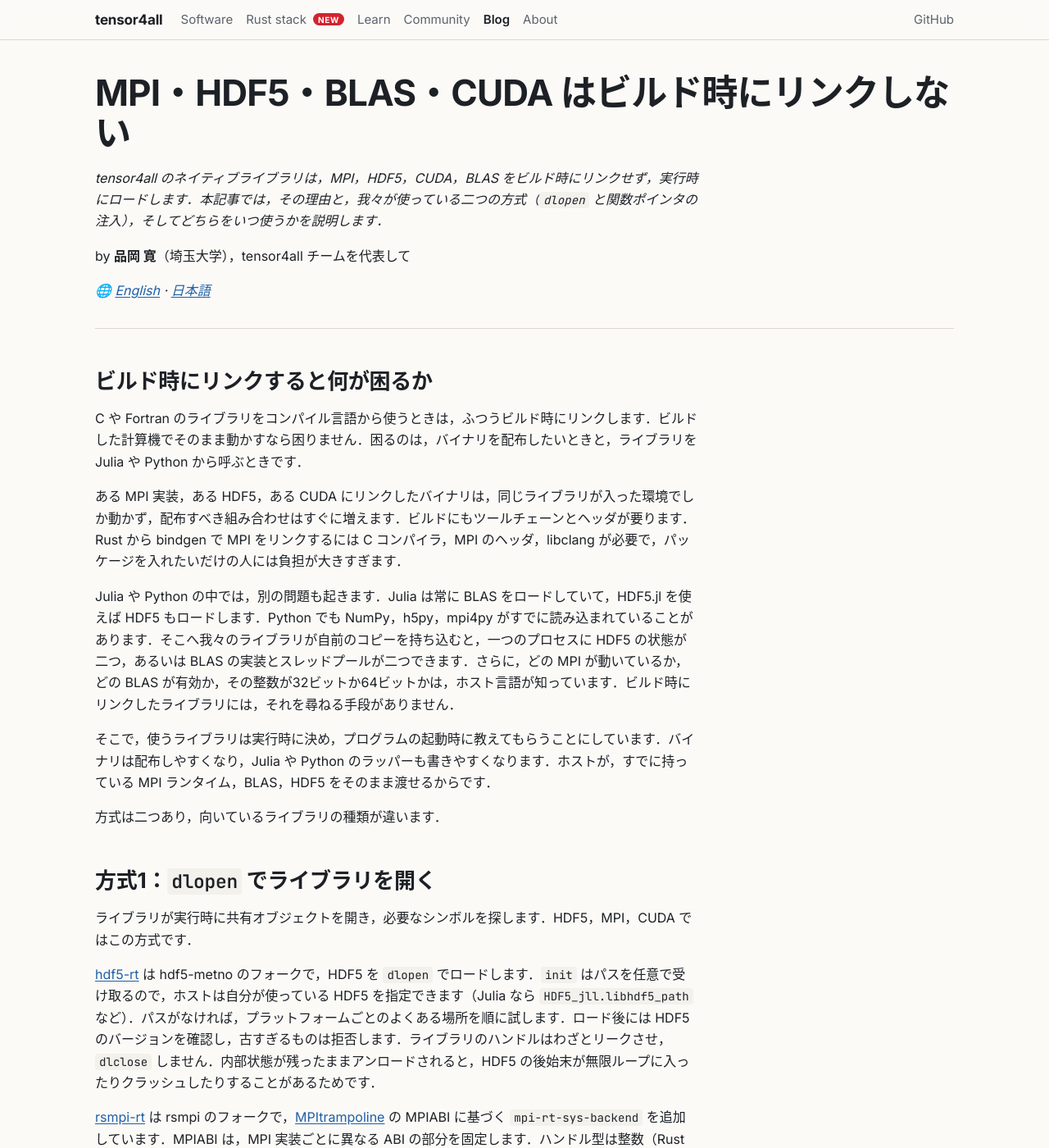
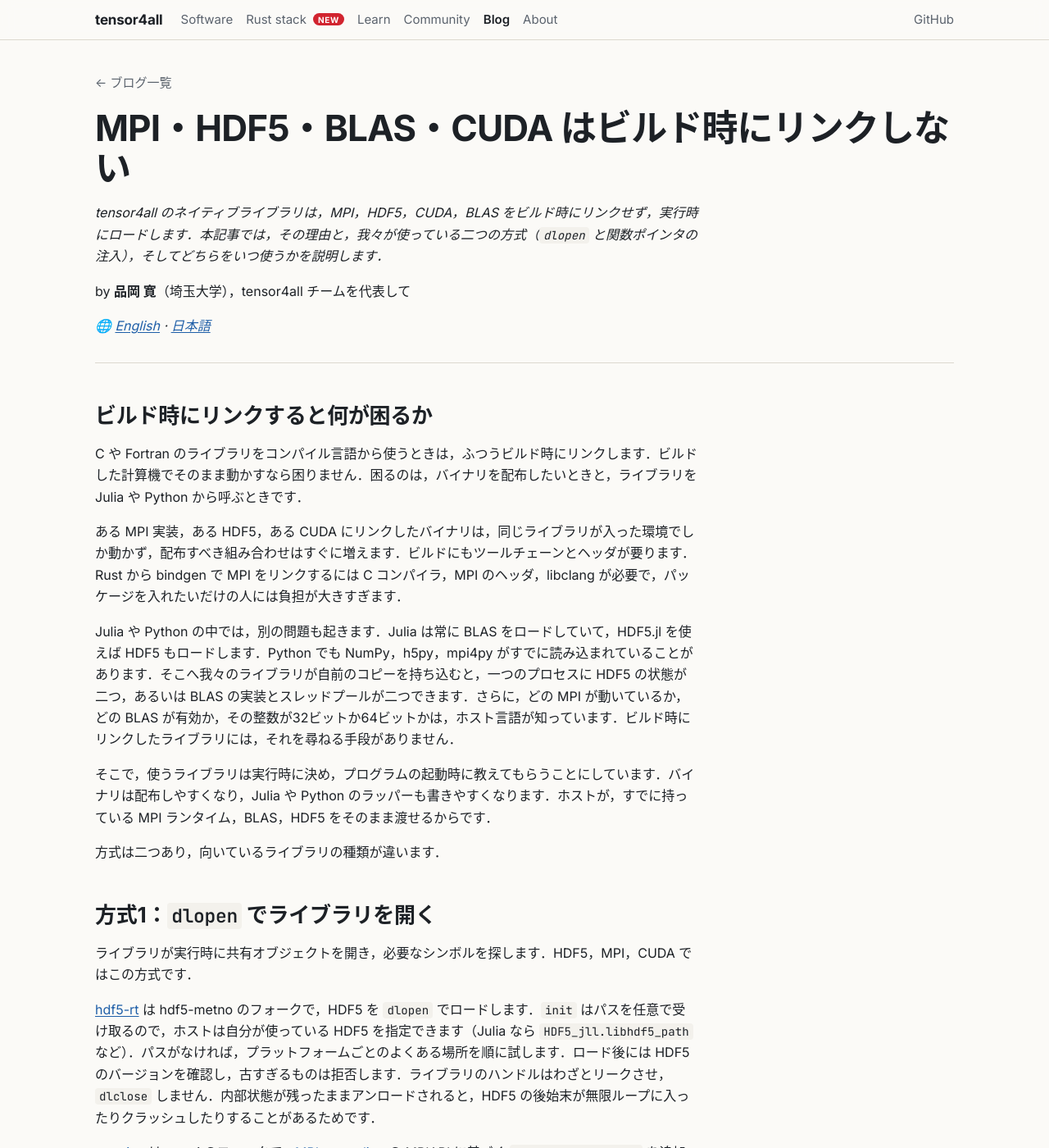
Before and after one commit to tensor4all/tensor4all.github.io, a Jekyll site: the page built from blog/prefer-runtime-loading-ja/index.md, in a window 1280 px wide and 1400 px high. Shown: the whole window at 82% size. Built offline with Jekyll 4.4.1, drawn with Linux system fonts in a browser that asks for light colours; our own code applies the rules of GitHub Pages for plain Markdown files.

Commit message:
Blog posts: link back to the blog index at top and bottom
Co-Authored-By: Claude Opus 5.5 <noreply@anthropic.com>

```diff
--- a/_layouts/default.html
+++ b/_layouts/default.html
@@ -32,8 +32,13 @@
 {% if page.layout_kind == "home" %}
 {{ content }}
 {% else %}
+{% assign is_blog_post = false %}
+{% if page.url contains '/blog/' and page.url != '/blog/' %}{% assign is_blog_post = true %}{% endif %}
+{% if page.url contains '-ja/' %}{% assign back_label = '← ブログ一覧' %}{% elsif page.url contains '-zh/' %}{% assign back_label = '← 博客列表' %}{% else %}{% assign back_label = '← All posts' %}{% endif %}
 <div class="layout"><main class="prose">
+{% if is_blog_post %}<p class="blog-back"><a href="/blog/">{{ back_label }}</a></p>{% endif %}
 {{ content }}
+{% if is_blog_post %}<p class="blog-back"><a href="/blog/">{{ back_label }}</a></p>{% endif %}
 </main></div>
 {% endif %}
 
--- a/assets/css/site.css
+++ b/assets/css/site.css
@@ -222,3 +222,8 @@ h2 .new { font-size: 12px; padding: 4px 8px 3px; margin-left: 8px; top: -3px; }
 .card .pill { margin-top: auto; width: fit-content; }
 .small { font-size: 14px; color: var(--muted); }
 .prose > .eyebrow + h1 { margin-top: 0; }
+
+.blog-back { font-size: 15px; margin: 0 0 18px; }
+.blog-back a { color: var(--muted); text-decoration: none; }
+.blog-back a:hover { text-decoration: underline; }
+main.prose > .blog-back:last-child { margin: 32px 0 0; }
```
